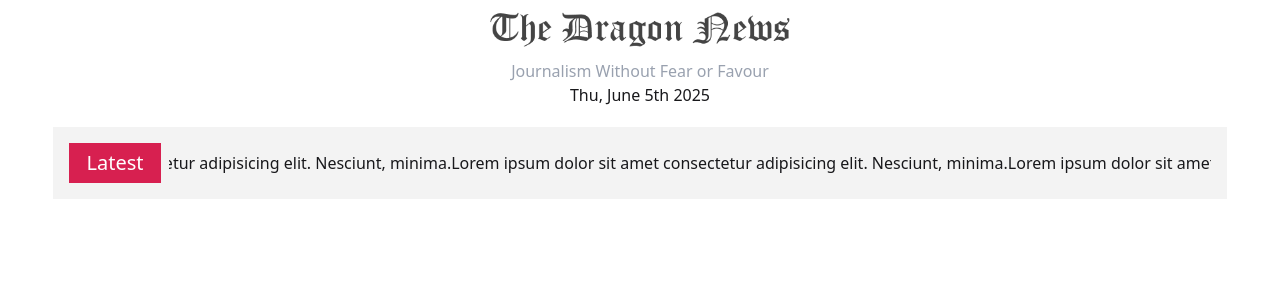
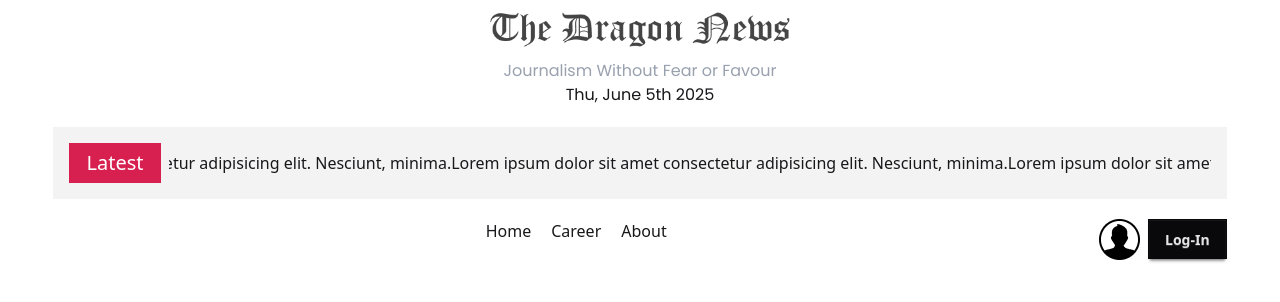
Before and after one commit to sadhin28/My-Dragon-News, a React (Vite) app: page / in a window 1280 px wide. Shown: the top 302 px of the page. Built offline with nearby package versions, Linux system fonts and the light colour scheme.

Commit message:
add nav bar

```diff
--- a/src/components/Header.jsx
+++ b/src/components/Header.jsx
@@ -3,11 +3,11 @@ import moment from 'moment';
 import logo from '../assets/logo.png'
 const Header = () => {
     return (
-        <div className='flex flex-col justify-center items-center'>
+        <div className='header flex flex-col justify-center items-center'>
            <div>
               <img className='py-3 w-[300px]' src={logo} alt="" />
            </div>
-           <p className=' text-gray-400'>Journalism Without Fear or Favour</p>
+           <p className=' text-gray-400 font-Poppins'>Journalism Without Fear or Favour</p>
             <p>{moment().format("ddd, MMMM Do YYYY")}</p>
         </div>
     );
--- /dev/null
+++ b/src/components/Navbar.jsx
@@ -0,0 +1,22 @@
+import { NavLink } from "react-router-dom";
+import userIcon from '../assets/user.png'
+const Navbar = () => {
+    return (
+        <div className="flex justify-between">
+           <div>
+
+           </div>
+            <div className="nav space-x-5">
+                <NavLink to='/'>Home</NavLink>
+                <NavLink to='/career'>Career</NavLink>
+                <NavLink to='/about'>About</NavLink>
+            </div>
+            <div className="flex gap-2 items-center">
+                <img src={userIcon} alt="" />
+                <button className="btn btn-neutral rounded-none">Log-In</button>
+            </div>
+        </div>
+    );
+};
+
+export default Navbar;
--- a/src/index.css
+++ b/src/index.css
@@ -1,2 +1,8 @@
+@import url('https://fonts.googleapis.com/css2?family=Poppins:ital,wght@0,100;0,200;0,300;0,400;0,500;0,600;0,700;0,800;0,900;1,100;1,200;1,300;1,400;1,500;1,600;1,700;1,800;1,900&display=swap');
 @import "tailwindcss";
 @plugin "daisyui";
+
+.header{
+  font-family: "Poppins", sans-serif;
+
+}
--- a/src/layouts/Home.jsx
+++ b/src/layouts/Home.jsx
@@ -1,5 +1,6 @@
 import Header from "../components/Header";
 import LatestNews from "../components/LatestNews";
+import Navbar from "../components/Navbar";
 
 const Home = () => {
     return (
@@ -10,7 +11,9 @@ const Home = () => {
                 <LatestNews></LatestNews>
              </section>
            </header>
-           <nav></nav>
+           <section className="w-11/12 mx-auto mt-5">
+             <Navbar></Navbar>
+           </section>
            <main></main>
         </div>
     );
```
